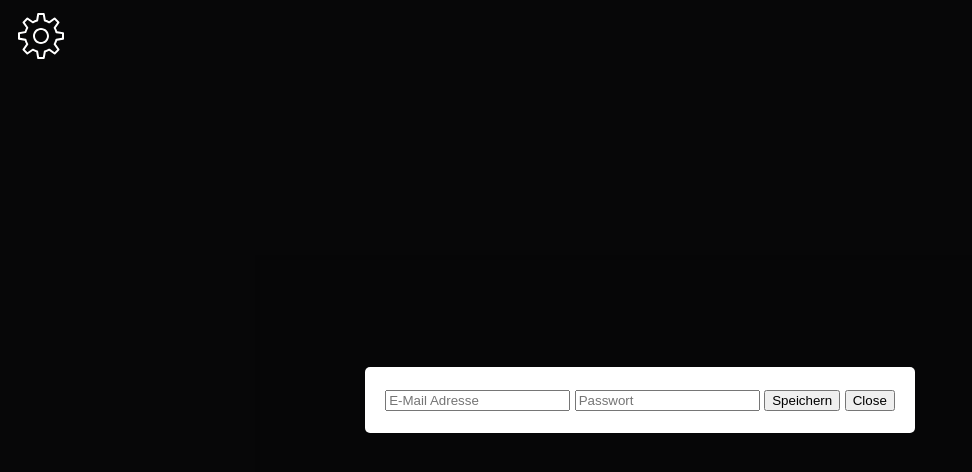
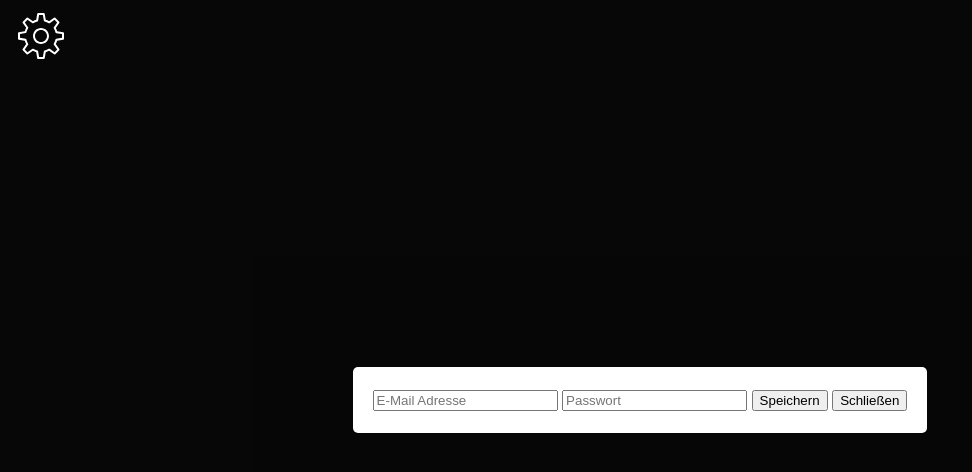
Before and after one commit to DomenicWalther/SnapTrack, a Svelte app: page / in a window 1280 px wide. Both pictures are taken after a click on the button 41 px from the left and 37 px from the top of the page. Shown: the top 472 px of the page, without its empty margins (0-972 px from the left). Built offline with nearby package versions, Linux system fonts and the light colour scheme.

Commit message:
feat: fixed language

```diff
--- a/src/renderer/src/components/Modal.svelte
+++ b/src/renderer/src/components/Modal.svelte
@@ -13,7 +13,7 @@
   <div class="backdrop" on:click={handleBackdropClick}>
     <div class="modal">
       <slot />
-      <button on:click={close}>Close</button>
+      <button on:click={close}>Schließen</button>
     </div>
   </div>
 {/if}
```
